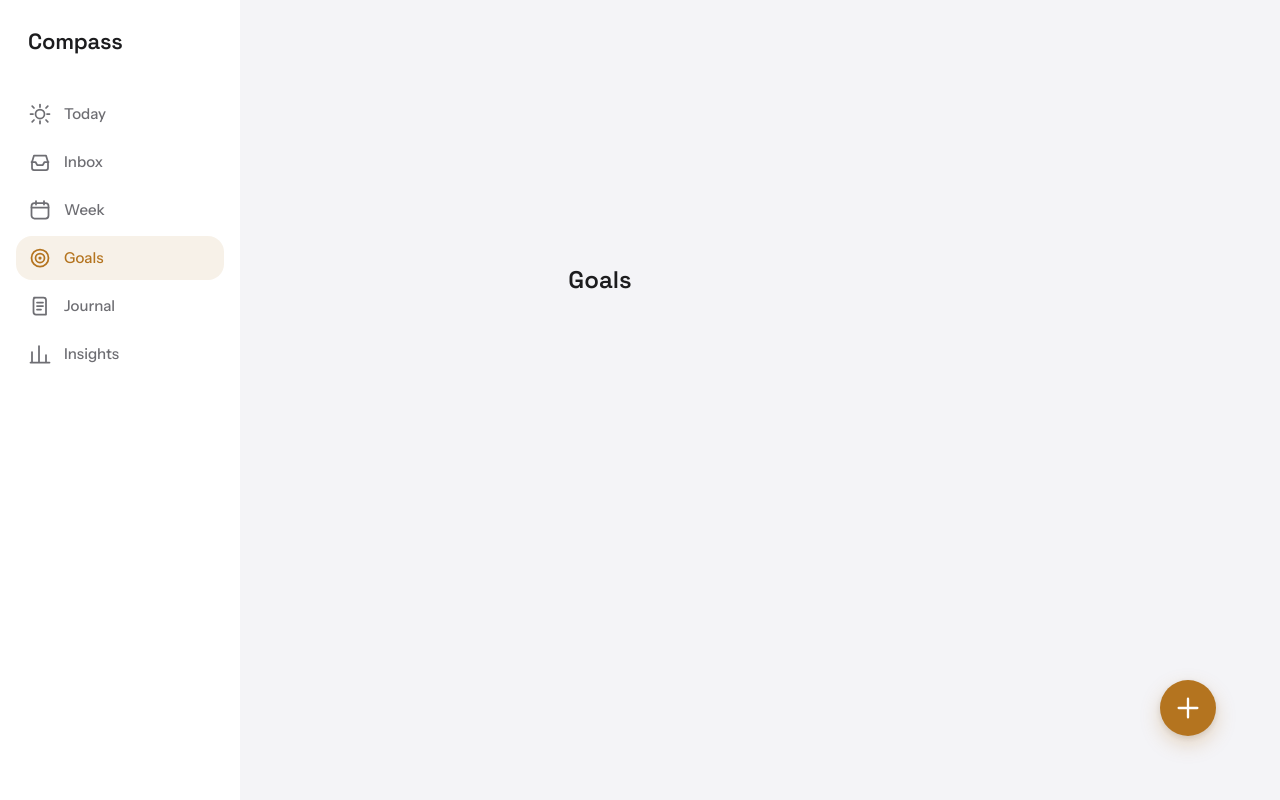
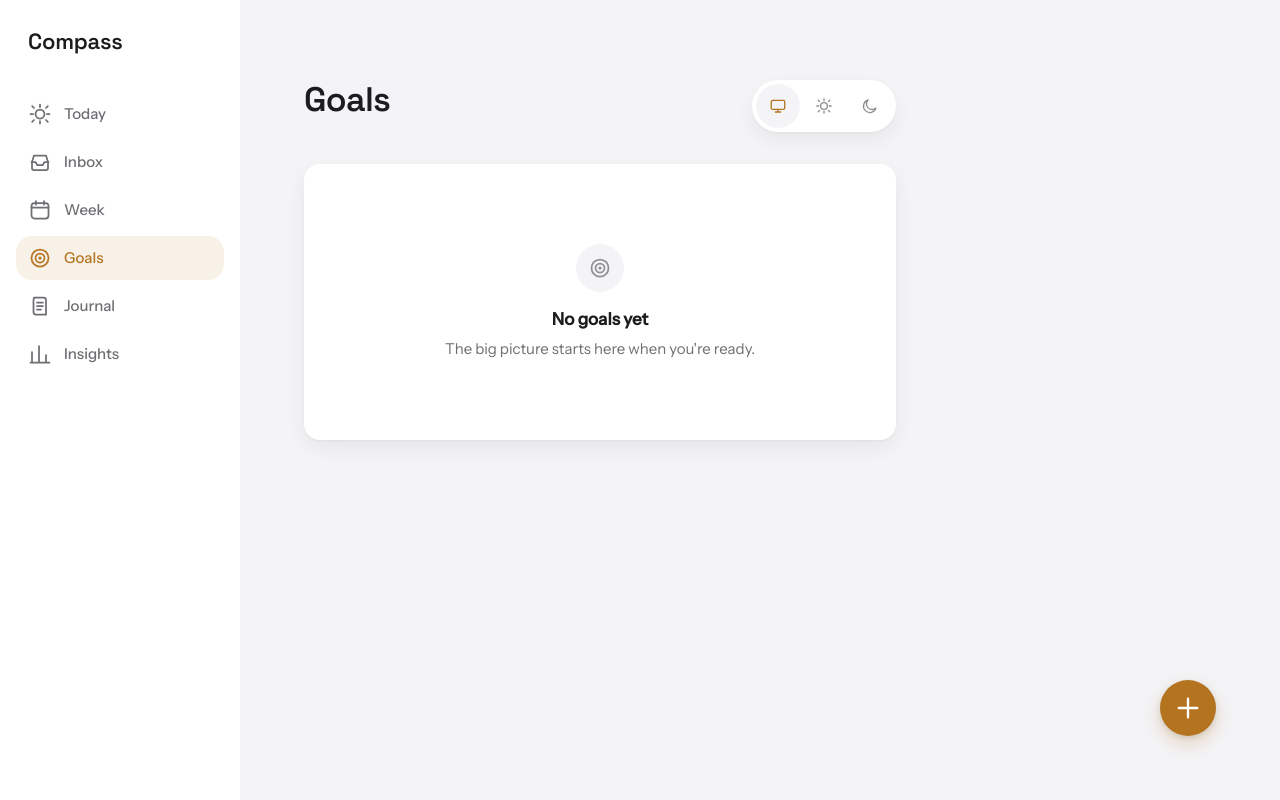
Before and after one commit to kasamthapa/compass, a React (Vite) app: page /goals in a window 1280 px wide. Built offline with nearby package versions, Linux system fonts and the light colour scheme.

Commit message:
feat: add large-title headers and calm empty states to placeholder pages

```diff
--- /dev/null
+++ b/src/components/EmptyState.tsx
@@ -0,0 +1,19 @@
+import type { ComponentType } from 'react'
+
+interface EmptyStateProps {
+  icon: ComponentType<{ className?: string }>
+  title: string
+  message: string
+}
+
+export function EmptyState({ icon: Icon, title, message }: EmptyStateProps) {
+  return (
+    <div className="rounded-lg bg-surface px-6 py-9 text-center shadow-card">
+      <div className="mx-auto mb-4 flex h-12 w-12 items-center justify-center rounded-full bg-bg text-text-faint">
+        <Icon className="h-5 w-5" />
+      </div>
+      <p className="text-headline text-text">{title}</p>
+      <p className="mx-auto mt-1.5 max-w-xs text-subhead text-text-muted">{message}</p>
+    </div>
+  )
+}
--- /dev/null
+++ b/src/components/PageHeader.tsx
@@ -0,0 +1,14 @@
+import { ThemeToggle } from './ThemeToggle'
+
+interface PageHeaderProps {
+  title: string
+}
+
+export function PageHeader({ title }: PageHeaderProps) {
+  return (
+    <header className="flex items-start justify-between gap-4 pb-6">
+      <h1 className="font-display text-large-title text-text">{title}</h1>
+      <ThemeToggle />
+    </header>
+  )
+}
--- a/src/components/PagePlaceholder.tsx
+++ b/src/components/PagePlaceholder.tsx
@@ -1,13 +1,19 @@
+import type { ComponentType } from 'react'
+import { PageHeader } from './PageHeader'
+import { EmptyState } from './EmptyState'
+
 interface PagePlaceholderProps {
   title: string
+  icon: ComponentType<{ className?: string }>
+  emptyTitle: string
+  emptyMessage: string
 }
 
-export function PagePlaceholder({ title }: PagePlaceholderProps) {
+export function PagePlaceholder({ title, icon, emptyTitle, emptyMessage }: PagePlaceholderProps) {
   return (
-    <div className="flex min-h-[50vh] items-center justify-center">
-      <h1 className="font-display text-2xl font-semibold text-text">
-        {title}
-      </h1>
+    <div>
+      <PageHeader title={title} />
+      <EmptyState icon={icon} title={emptyTitle} message={emptyMessage} />
     </div>
   )
 }
--- a/src/pages/GoalsPage.tsx
+++ b/src/pages/GoalsPage.tsx
@@ -1,5 +1,13 @@
 import { PagePlaceholder } from '../components/PagePlaceholder'
+import { IconGoals } from '../components/icons'
 
 export function GoalsPage() {
-  return <PagePlaceholder title="Goals" />
+  return (
+    <PagePlaceholder
+      title="Goals"
+      icon={IconGoals}
+      emptyTitle="No goals yet"
+      emptyMessage="The big picture starts here when you're ready."
+    />
+  )
 }
--- a/src/pages/InboxPage.tsx
+++ b/src/pages/InboxPage.tsx
@@ -1,5 +1,13 @@
 import { PagePlaceholder } from '../components/PagePlaceholder'
+import { IconInbox } from '../components/icons'
 
 export function InboxPage() {
-  return <PagePlaceholder title="Inbox" />
+  return (
+    <PagePlaceholder
+      title="Inbox"
+      icon={IconInbox}
+      emptyTitle="All caught up"
+      emptyMessage="Anything you capture will land here first."
+    />
+  )
 }
--- a/src/pages/InsightsPage.tsx
+++ b/src/pages/InsightsPage.tsx
@@ -1,5 +1,13 @@
 import { PagePlaceholder } from '../components/PagePlaceholder'
+import { IconInsights } from '../components/icons'
 
 export function InsightsPage() {
-  return <PagePlaceholder title="Insights" />
+  return (
+    <PagePlaceholder
+      title="Insights"
+      icon={IconInsights}
+      emptyTitle="Nothing to show yet"
+      emptyMessage="Patterns will surface here over time."
+    />
+  )
 }
--- a/src/pages/JournalPage.tsx
+++ b/src/pages/JournalPage.tsx
@@ -1,5 +1,13 @@
 import { PagePlaceholder } from '../components/PagePlaceholder'
+import { IconJournal } from '../components/icons'
 
 export function JournalPage() {
-  return <PagePlaceholder title="Journal" />
+  return (
+    <PagePlaceholder
+      title="Journal"
+      icon={IconJournal}
+      emptyTitle="A blank page"
+      emptyMessage="Today's reflections will live here."
+    />
+  )
 }
--- a/src/pages/TodayPage.tsx
+++ b/src/pages/TodayPage.tsx
@@ -1,5 +1,13 @@
 import { PagePlaceholder } from '../components/PagePlaceholder'
+import { IconToday } from '../components/icons'
 
 export function TodayPage() {
-  return <PagePlaceholder title="Today" />
+  return (
+    <PagePlaceholder
+      title="Today"
+      icon={IconToday}
+      emptyTitle="Nothing planned yet"
+      emptyMessage="Your day will show up here once it begins."
+    />
+  )
 }
--- a/src/pages/WeekPage.tsx
+++ b/src/pages/WeekPage.tsx
@@ -1,5 +1,13 @@
 import { PagePlaceholder } from '../components/PagePlaceholder'
+import { IconWeek } from '../components/icons'
 
 export function WeekPage() {
-  return <PagePlaceholder title="Week" />
+  return (
+    <PagePlaceholder
+      title="Week"
+      icon={IconWeek}
+      emptyTitle="A quiet week"
+      emptyMessage="Your weekly priorities will appear here."
+    />
+  )
 }
```
